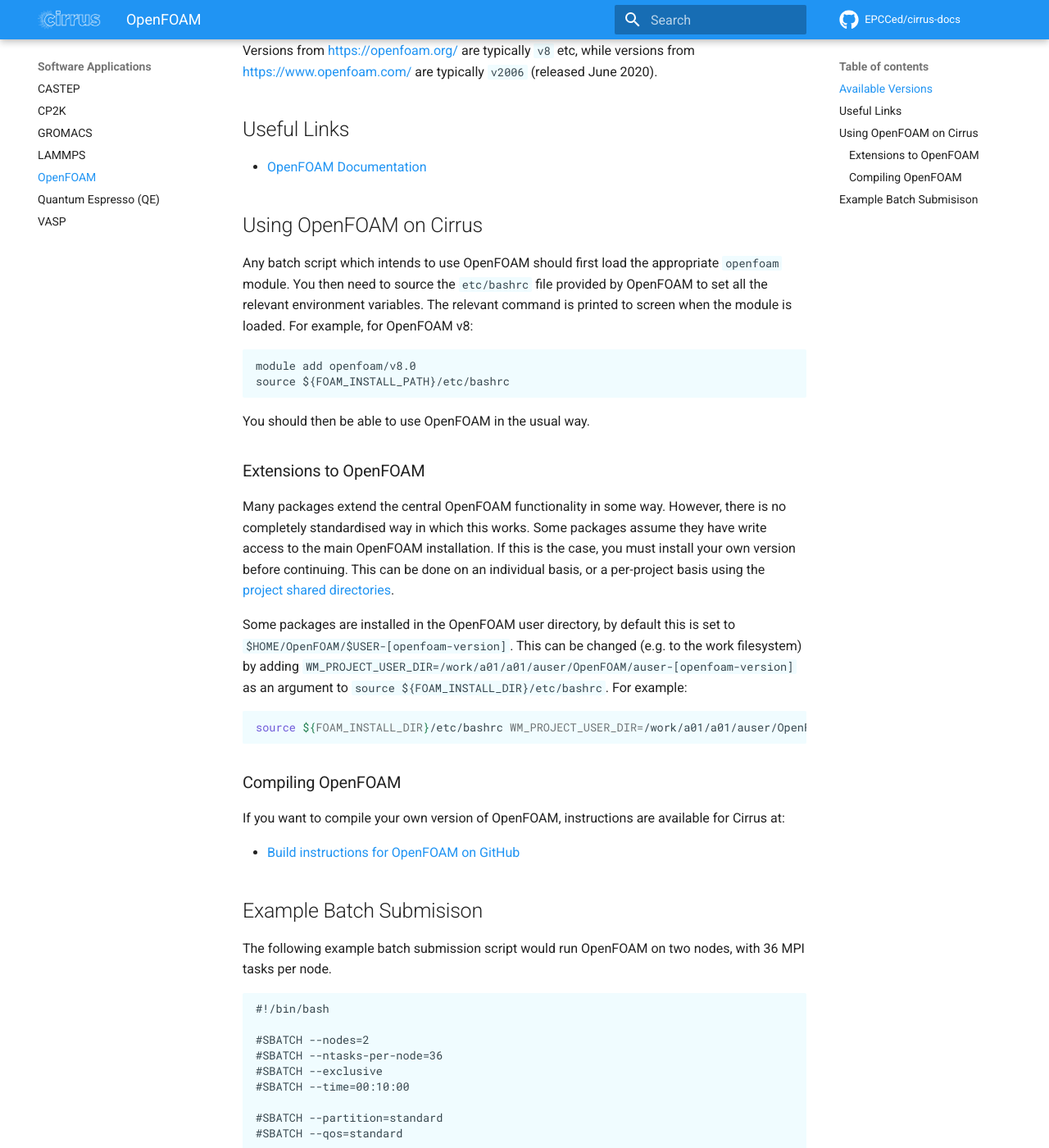
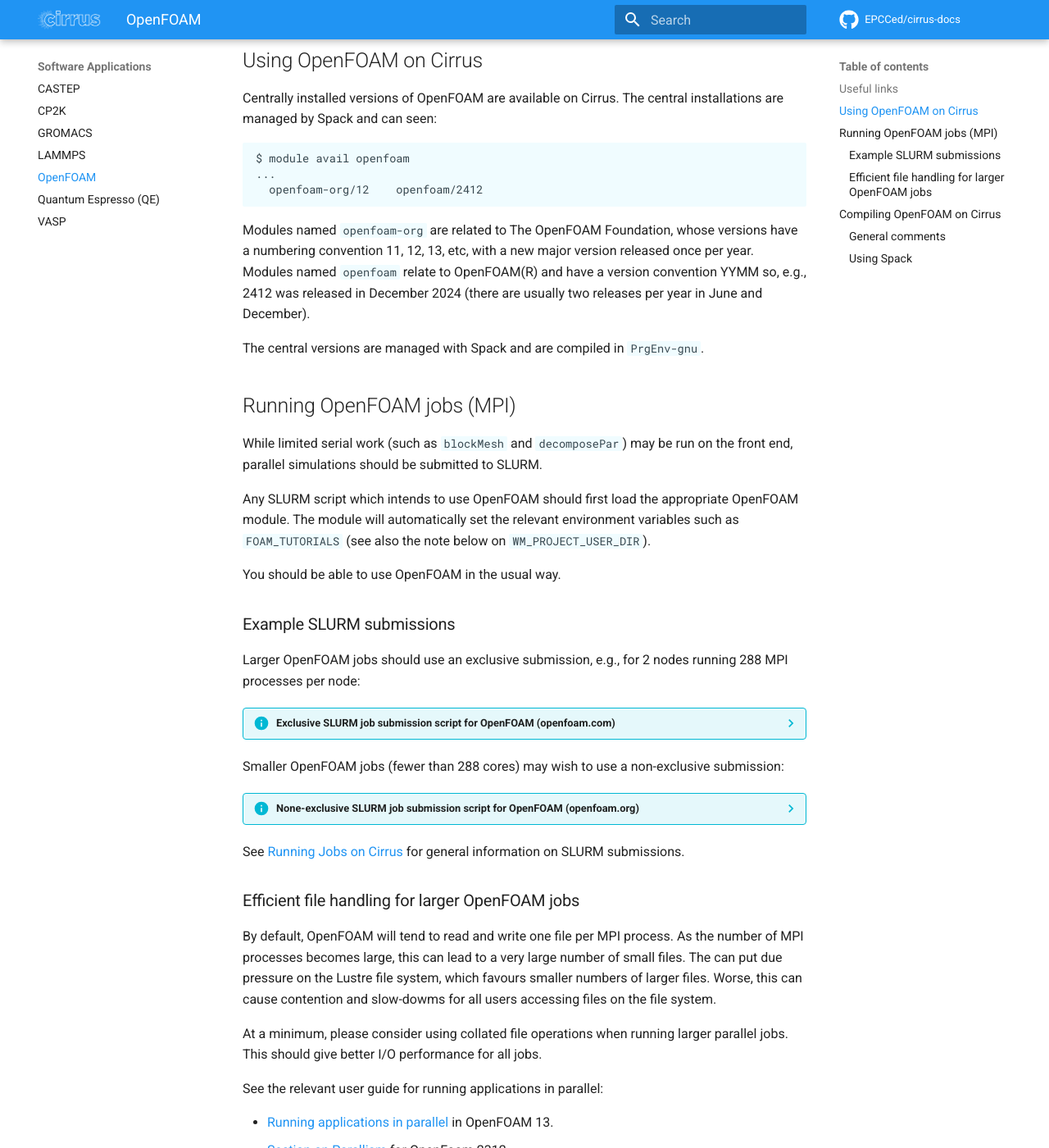
Before and after one commit to EPCCed/cirrus-docs, an MkDocs documentation site: the page built from docs/software-packages/openfoam.md, in a window 1280 px wide and 1400 px high, scrolled down 599 px. Shown: the whole window at 82% size. Built offline with MkDocs 1.6.1 and Material for MkDocs 9.7.7, drawn with Linux system fonts in a browser that asks for light colours; comment, search, counter and statistics services are not loaded; some of the changed text lies outside the part shown.

Commit message:
Updates for OpenFOAM

````diff
--- a/docs/software-packages/openfoam.md
+++ b/docs/software-packages/openfoam.md
@@ -11,90 +11,181 @@
 post-processing tasks ranging from simple data manipulation to
 visualisation and mesh processing.
 
-## Available Versions
+## Useful links
 
-OpenFOAM comes in a number of different flavours. The two main releases
-are from <https://openfoam.org/> and from <https://www.openfoam.com/>.
+OpenFOAM comes in two main flavours. The two main releases
+are:
 
-You can query the versions of OpenFOAM are currently available on Cirrus
-from the command line with `module avail openfoam`.
-
-Versions from <https://openfoam.org/> are typically `v8` etc, while
-versions from <https://www.openfoam.com/> are typically `v2006`
-(released June 2020).
-
-## Useful Links
-
-- [OpenFOAM Documentation](https://www.openfoam.com/documentation/)
+- [The OpenFOAM Foundation (openfoam.org)](https://openfoam.org/)
+- [OpenFOAM(R) (openfoam.com)](https://www.openfoam.com/)
 
 ## Using OpenFOAM on Cirrus
 
-Any batch script which intends to use OpenFOAM should first load the
-appropriate `openfoam` module. You then need to source the `etc/bashrc`
-file provided by OpenFOAM to set all the relevant environment variables.
-The relevant command is printed to screen when the module is loaded. For
-example, for OpenFOAM v8:
+Centrally installed versions of OpenFOAM are available on Cirrus. The
+central installations are managed by Spack and can seen:
+```
+$ module avail openfoam
+...
+  openfoam-org/12    openfoam/2412
+```
+Modules named `openfoam-org` are related to The OpenFOAM Foundation, whose
+versions have a numbering convention 11, 12, 13, etc, with a new major
+version released once per year. Modules named `openfoam` relate to
+OpenFOAM(R) and have a version convention YYMM so, e.g., 2412
+was released in December 2024 (there are usually two releases per year
+in June and December).
 
-    module add openfoam/v8.0
-    source ${FOAM_INSTALL_PATH}/etc/bashrc
+The central versions are managed with Spack and are compiled in
+`PrgEnv-gnu`.
 
-You should then be able to use OpenFOAM in the usual way.
 
-### Extensions to OpenFOAM
+## Running OpenFOAM jobs (MPI)
+
+While limited serial work (such as `blockMesh` and `decomposePar`) may be
+run on the front end, parallel simulations should be submitted to SLURM.
+
+Any SLURM script which intends to use OpenFOAM should first load the
+appropriate OpenFOAM module. The module will automatically set
+the relevant environment variables such as `FOAM_TUTORIALS` (see also the note
+below on `WM_PROJECT_USER_DIR`).
+
+You should be able to use OpenFOAM in the usual way.
+
+### Example SLURM submissions
+
+Larger OpenFOAM jobs should use an exclusive submission, e.g., for 2 nodes
+running 288 MPI processes per node:
+
+??? info "Exclusive SLURM job submission script for OpenFOAM (openfoam.com)"
+    ```{.yaml .copy}
+    #!/bin/bash
+
+    #SBATCH --export=none
+    #SBATCH --time=00:20:00
+
+    #SBATCH --nodes=2
+    #SBATCH --exclusive
+    #SBATCH --ntasks-per-node=288
+    #SBATCH --cpus-per-task=1
+
+    #SBATCH --partition=standard
+    #SBATCH --qos=standard
+
+    #SBATCH --distribution=block:block
+    #SBATCH --hint=nomultithread
+
+    module load PrgEnv-gnu
+    module load openfoam/2412
+
+    # We should now have access to OpenFOAM executables
+
+    srun --ntasks=576 icoFoam -parallel -fileHandler collated
+    ```
+    In this example, SLURM is able to allocate the appropriate resources
+    by knowing that 2 nodes are required on an exclusive basis. The
+    number of MPI processes per node is set via `--ntasks-per-node=228`
+    and `--cpus-per-task=1` indicates that one core be used for each process.
+
+    A relevant budget code may needed in the above script:
+    ```
+    #SBATCH --account=budget-code
+    ```
+    where an appropriate `budget-code` is needed.
+
+
+Smaller OpenFOAM jobs (fewer than 288 cores) may wish to use a non-exclusive
+submission:
+
+??? info "None-exclusive SLURM job submission script for OpenFOAM (openfoam.org)"
+    ```{.yaml .copy}
+    #!/bin/bash
+
+    #SBATCH --export=none
+    #SBATCH --time=00:20:00
+
+    #SBATCH --ntasks=36
+    #SBATCH --cpus-per-task=1
+
+    #SBATCH --partition=standard
+    #SBATCH --qos=standard
+
+    #SBATCH --distribution=block:block
+    #SBATCH --hint=nomultithread
+
+    module load PrgEnv-gnu
+    module load openfoam-org/12
+
+    # We should now have access to OpenFOAM executables
+
+    srun icoFoam -parallel -fileHandler collated
+    ```
+    In this example, SLURM is able to allocate appropriate resouves from
+    the combination `--ntasks=36` and `--cpus-per-task=1`, ie., 36 cores.
+
+    A relevant budget code may needed in the above script:
+    ```
+    #SBATCH --account=budget-code
+    ```
+    where an appropriate `budget-code` is needed.
+
+See [Running Jobs on Cirrus](/user-guide/batch) for general information on
+SLURM submissions.
+
+
+### Efficient file handling for larger OpenFOAM jobs
+
+By default, OpenFOAM will tend to read and write one file per MPI process.
+As the number of MPI processes becomes large, this can lead to a very
+large number of small files. The can put due pressure on the Lustre file
+system, which favours smaller numbers of larger files. Worse, this can
+cause contention and slow-dowms for all users accessing files on the
+file system.
+
+At a minimum, please consider using collated file operations when running
+larger parallel jobs. This should give better I/O performance for all jobs.
+
+
+See the relevant user guide for running applications in parallel:
+
+- [Running applications in parallel](https://doc.cfd.direct/openfoam/user-guide-v13/running-applications-parallel) in OpenFOAM 13.
+- [Section on Parallism](https://doc.openfoam.com/2312/tools/parallel/) for OpenFoam 2312.
+
+## Compiling OpenFOAM on Cirrus
+
+
+### General comments
 
 Many packages extend the central OpenFOAM functionality in some way. However,
 there is no completely standardised way in which this works. Some packages
 assume they have write access to the main OpenFOAM installation. If this is
 the case, you must install your own version before continuing. This
 can be done on an individual basis, or a per-project basis using the
-[project shared directories](https://docs.cirrus.ac.uk/user-guide/resource_management/#sharing-data-with-cirrus-users-in-your-project).
+project shared directories.
 
-Some packages are installed in the OpenFOAM user directory, by default this is
-set to `$HOME/OpenFOAM/$USER-[openfoam-version]`. This can be changed (e.g. to
-the work filesystem) by adding `WM_PROJECT_USER_DIR=/work/a01/a01/auser/OpenFOAM/auser-[openfoam-version]`
-as an argument to `source ${FOAM_INSTALL_DIR}/etc/bashrc`. For example:
+Some packages are installed in the OpenFOAM user directory, by default this
+may be set to, e.g.,
+```
+${HOME}/OpenFOAM/${USER}
+```
+Because user home directories are not available on the back end, this must be
+changed to a location in `\work` before any useful simulations can carried
+out.
 
-```bash
-source ${FOAM_INSTALL_DIR}/etc/bashrc WM_PROJECT_USER_DIR=/work/a01/a01/auser/OpenFOAM/auser-v2106
+If an extension to a central module is envisaged, set e.g.,
+```
+export WM_PROJECT_USER_DIR=${HOME/home/work}/OpenFOAM/${USER}
+```
+_after_ the relevant OpenFOAM module has been loaded.
+
+
+### Using Spack
+
+OpenFOAM versions may be installed via Spack. For information on availability:
+```
+$ module load spack
+$ spack info openfoam
+$ spack info openfoam-org
 ```
 
-### Compiling OpenFOAM
-
-If you want to compile your own version of OpenFOAM, instructions are
-available for Cirrus at:
-
- - [Build instructions for OpenFOAM on GitHub](https://github.com/hpc-uk/build-instructions/tree/main/apps/OpenFOAM)
-
-## Example Batch Submisison
-
-The following example batch submission script would run OpenFOAM on two
-nodes, with 36 MPI tasks per node.
-
-    #!/bin/bash
-
-    #SBATCH --nodes=2
-    #SBATCH --ntasks-per-node=36
-    #SBATCH --exclusive
-    #SBATCH --time=00:10:00
-
-    #SBATCH --partition=standard
-    #SBATCH --qos=standard
-
-    # Load the openfoam module and source the bashrc file
-
-    module load openfoam/v8.0
-    source ${FOAM_INSTALL_PATH}/etc/bashrc
-
-    # Compose OpenFOAM work in the usual way, except that parallel
-    # executables are launched via srun. For example:
-
-    srun interFoam -parallel
-
-A SLURM submission script would usually also contain an account token of
-the form
-
-    #SBATCH --account=your_account_here
-
-where the <span class="title-ref">your_account_here</span> should be
-replaced by the relevant token for your account. This is available from
-SAFE with your budget details.
+See [using Spack on Cirrus](/software-tools/spack) for further information
+on Spack.
````
